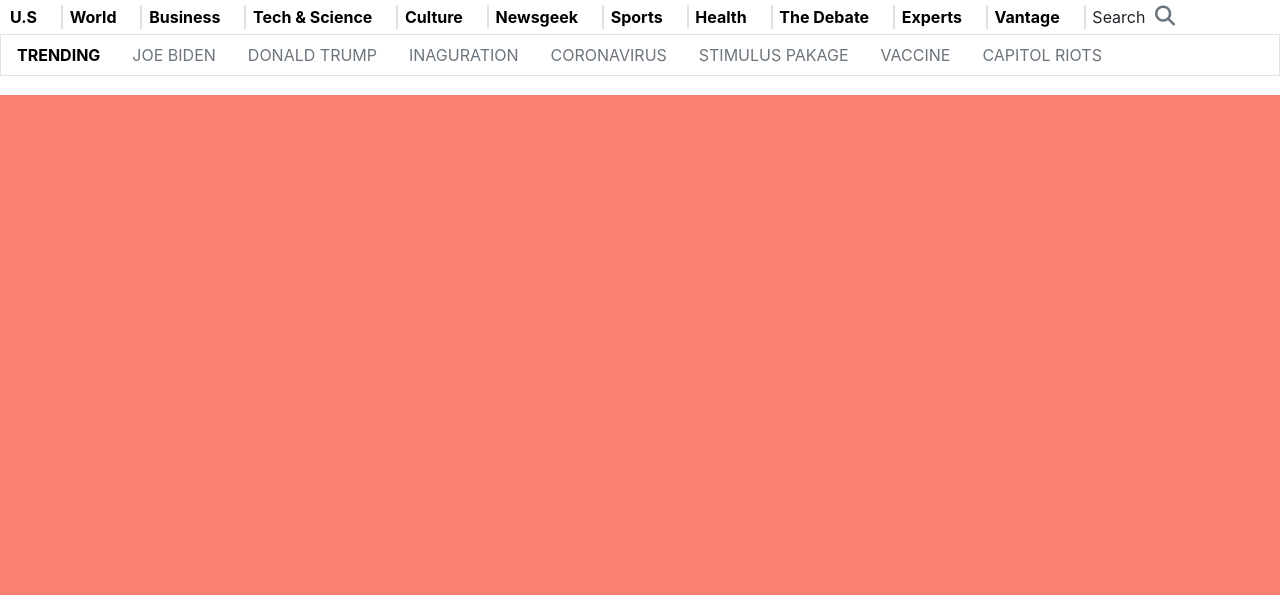
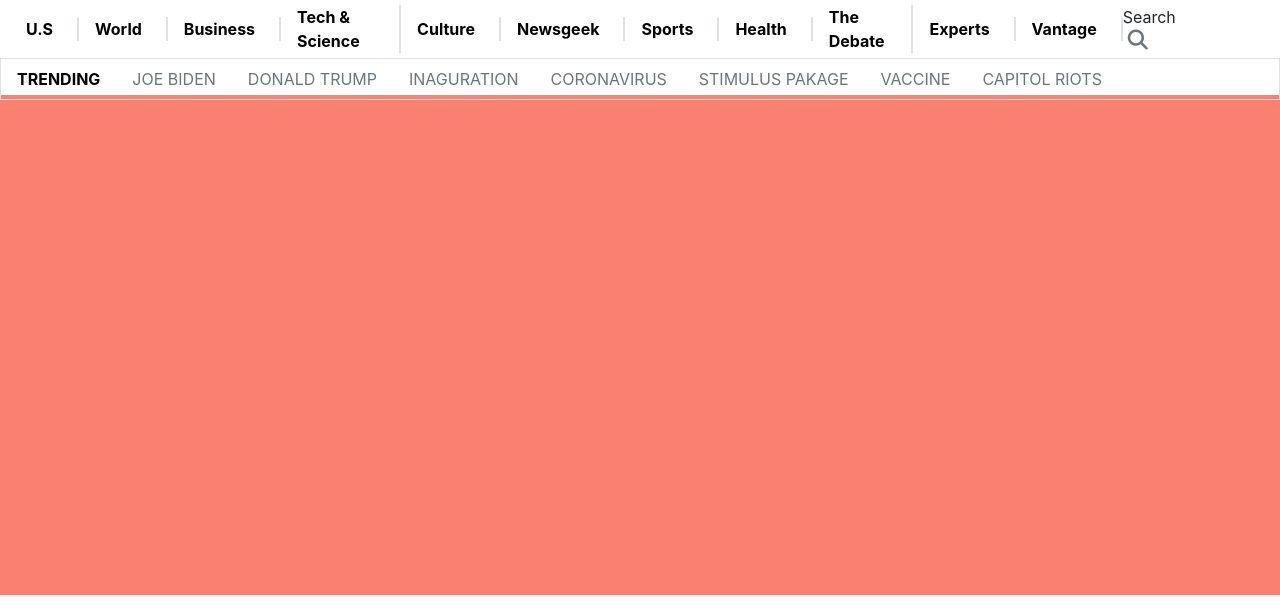
Before and after one commit to kiranitor123/newsweek, a website: page index.html in a window 1280 px wide. Shown: the part 95-702 px from the top of the page. Drawn offline with nearby package versions, Linux system fonts and the light colour scheme.

Commit message:
fix padding menu options

```diff
--- a/index.html
+++ b/index.html
@@ -104,17 +104,17 @@
     </nav>
 <nav class="d-none d-xl-flex flex-column bg-white menu-title p-0 align-middle">
   <div class="d-flex justify-content-between mo-links menu-options">
-    <a class="font-weight-bold pr-4 border-3" href="">U.S</a>
-    <a class="font-weight-bold pr-4 border-3" href="">World</a>
-    <a class="font-weight-bold pr-4 border-3" href="">Business</a>
-    <a class="font-weight-bold pr-4 border-3" href="">Tech & Science</a>
-    <a class="font-weight-bold pr-4 border-3" href="">Culture</a>
-    <a class="font-weight-bold pr-4 border-3" href="">Newsgeek</a>
-    <a class="font-weight-bold pr-4 border-3" href="">Sports</a>
-    <a class="font-weight-bold pr-4 border-3" href="">Health</a>
-    <a class="font-weight-bold pr-4 border-3" href="">The Debate</a>
-    <a class="font-weight-bold pr-4 border-3" href="">Experts</a>
-    <a class="font-weight-bold pr-4 border-3" href="">Vantage</a>
+    <a class="font-weight-bold pr-4 pl-3 border-3" href="">U.S</a>
+    <a class="font-weight-bold pr-4 pl-3 border-3" href="">World</a>
+    <a class="font-weight-bold pr-4 pl-3 border-3" href="">Business</a>
+    <a class="font-weight-bold pr-4 pl-3 border-3" href="">Tech & Science</a>
+    <a class="font-weight-bold pr-4 pl-3 border-3" href="">Culture</a>
+    <a class="font-weight-bold pr-4 pl-3 border-3" href="">Newsgeek</a>
+    <a class="font-weight-bold pr-4 pl-3 border-3" href="">Sports</a>
+    <a class="font-weight-bold pr-4 pl-3 border-3" href="">Health</a>
+    <a class="font-weight-bold pr-4 pl-3 border-3" href="">The Debate</a>
+    <a class="font-weight-bold pr-4 pl-3 border-3" href="">Experts</a>
+    <a class="font-weight-bold pr-4 pl-3 border-3" href="">Vantage</a>
     <form>
       <div class="form-group m-0">
         <label for="exampleFormControlFile1" class="m-0">Search</label>
```
